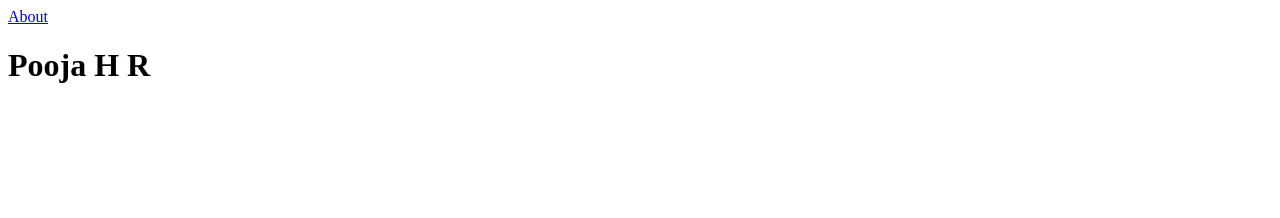
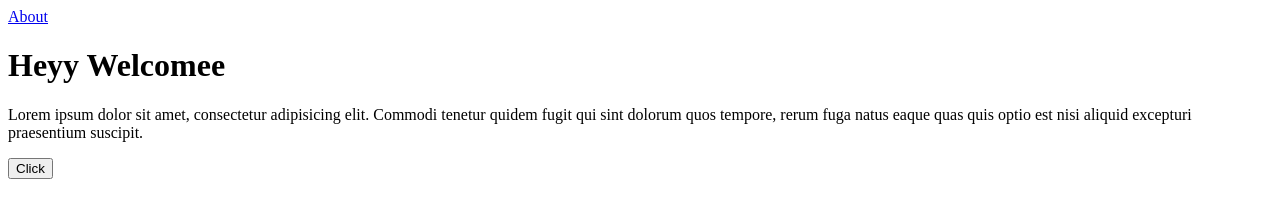
Before and after one commit to poojahr0806/my-portfolio, a plain HTML site: page home.html in a window 1280 px wide. Drawn offline with Linux system fonts and the light colour scheme.

Commit message:
change home.html

```diff
--- a/home.html
+++ b/home.html
@@ -7,6 +7,12 @@
     <a href="about.html">About</a>
   </head>
   <body>
-    <h1>Pooja H R</h1>
+    <h1>Heyy Welcomee</h1>
+    <p>
+      Lorem ipsum dolor sit amet, consectetur adipisicing elit. Commodi tenetur
+      quidem fugit qui sint dolorum quos tempore, rerum fuga natus eaque quas
+      quis optio est nisi aliquid excepturi praesentium suscipit.
+    </p>
+    <button>Click</button>
   </body>
 </html>
```
